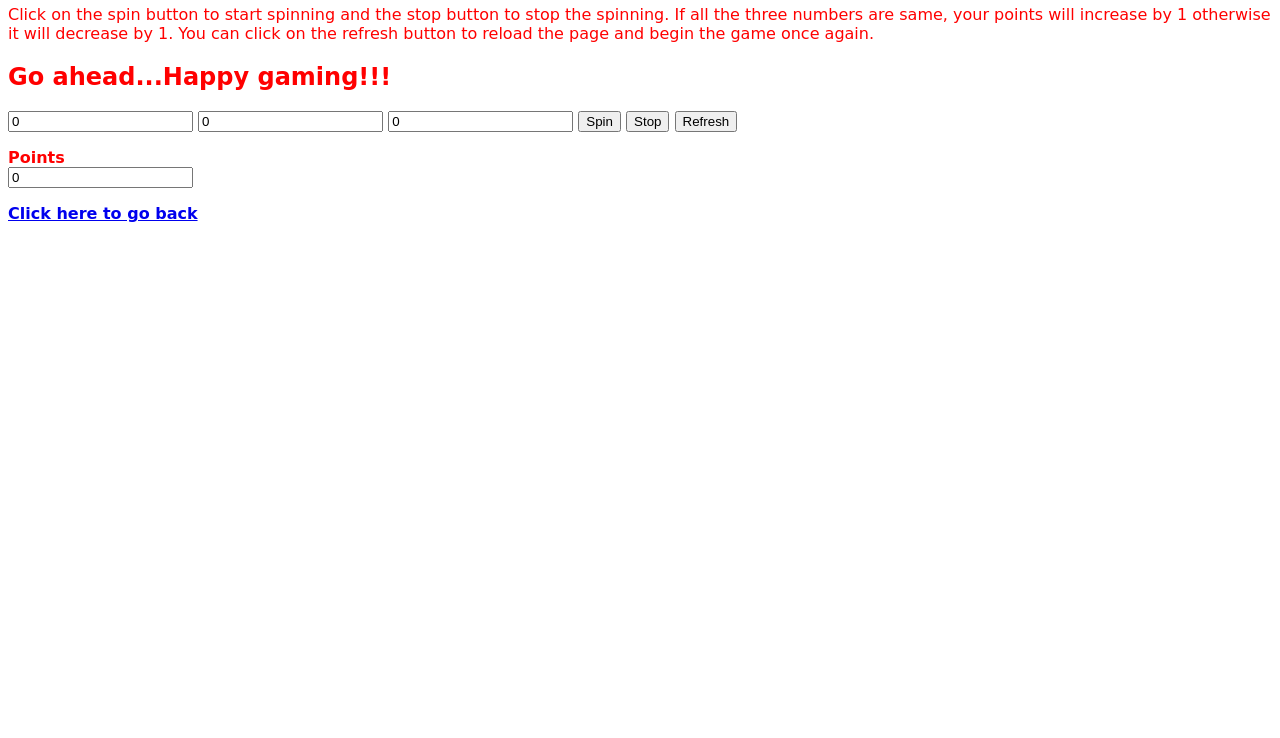
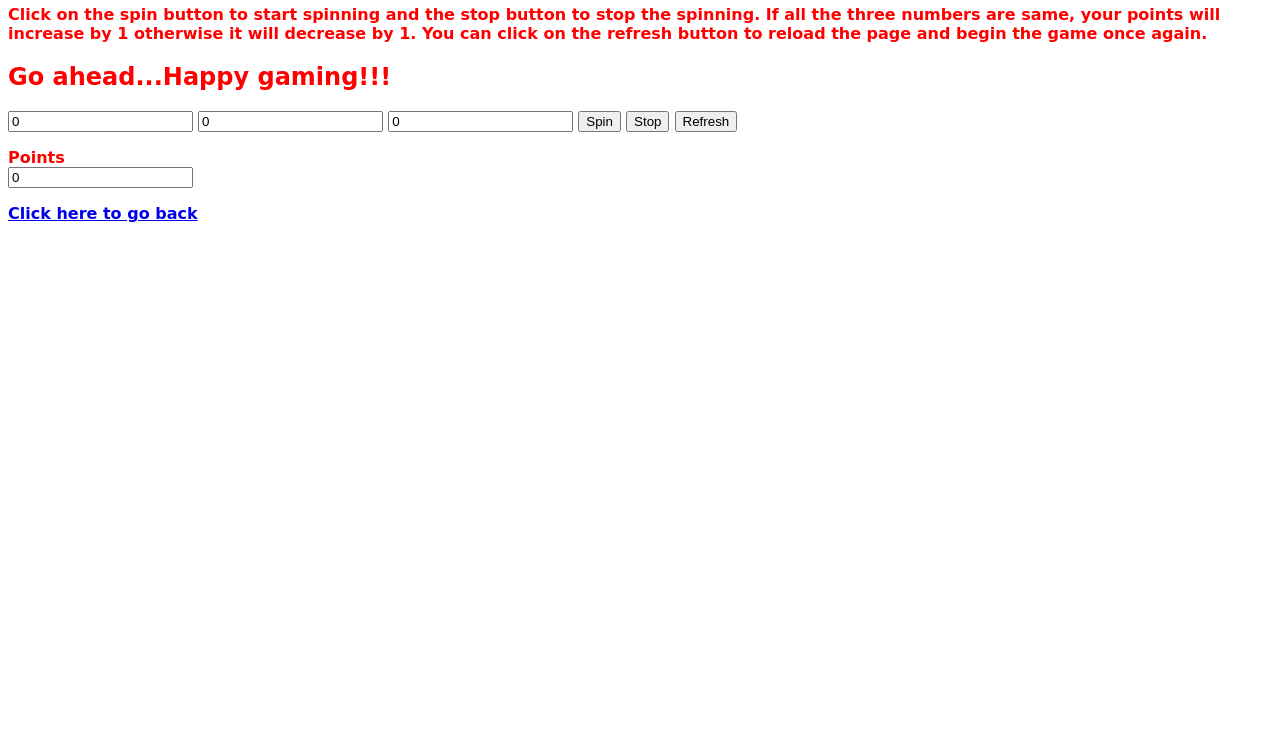
Before and after one commit to ShwethaSK/ShwethaSK.github.io, a plain HTML site: page game.html in a window 1280 px wide. Shown: the part 62-800 px from the top of the page. Drawn offline with Linux system fonts and the light colour scheme.

Commit message:
final changes

```diff
--- a/game.html
+++ b/game.html
@@ -16,7 +16,7 @@ Cherry Jackpot game
 </head>
 <body>
 <h1> Welcome to the Cherry Jackpot Game</h1>
-<p>Click on the spin button to start spinning and the stop button to stop the spinning. If all the three numbers are same, your points will increase by 1 otherwise it will decrease by 1. You can click on the refresh button to reload the page and begin the game once again.</p>
+<p><strong>Click on the spin button to start spinning and the stop button to stop the spinning. If all the three numbers are same, your points will increase by 1 otherwise it will decrease by 1. You can click on the refresh button to reload the page and begin the game once again.</strong></p>
 <h2>Go ahead...Happy gaming!!!</h2>
 <script type='text/javascript'>
 var y=0;
```
Also changed, not shown: index.html (+1 -1 lines).
